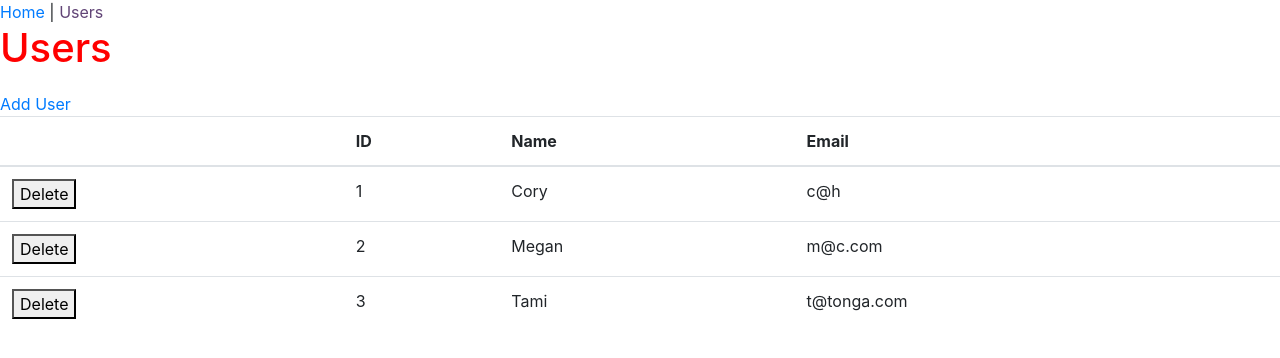
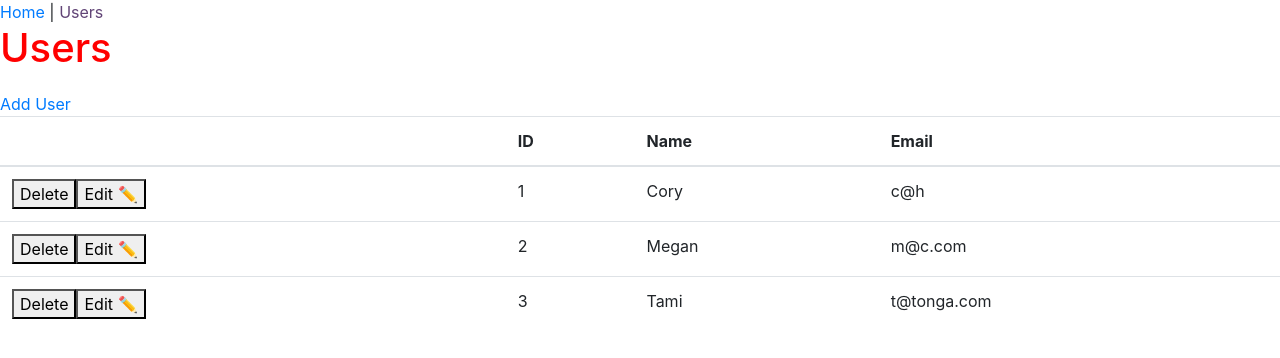
Before and after one commit to coryhouse/athena-watertown, a React (Create React App) app: page /users in a window 1280 px wide. Shown: the top 358 px of the page. Built offline with nearby package versions, Linux system fonts and the light colour scheme; data requests are answered from the project's data file.

Commit message:
Add edit button

```diff
--- a/src/Users.js
+++ b/src/Users.js
@@ -44,6 +44,14 @@ function Users() {
               {/* Delay execution via arrow func */}
               <td>
                 <button onClick={event => handleDelete(user.id)}>Delete</button>
+                <Link to={"/user/" + user.id}>
+                  <button>
+                    Edit{" "}
+                    <span aria-label="athena pencil" role="img">
+                      ✏️
+                    </span>
+                  </button>
+                </Link>
               </td>
               <td>{user.id}</td>
               <td>{user.name}</td>
```
